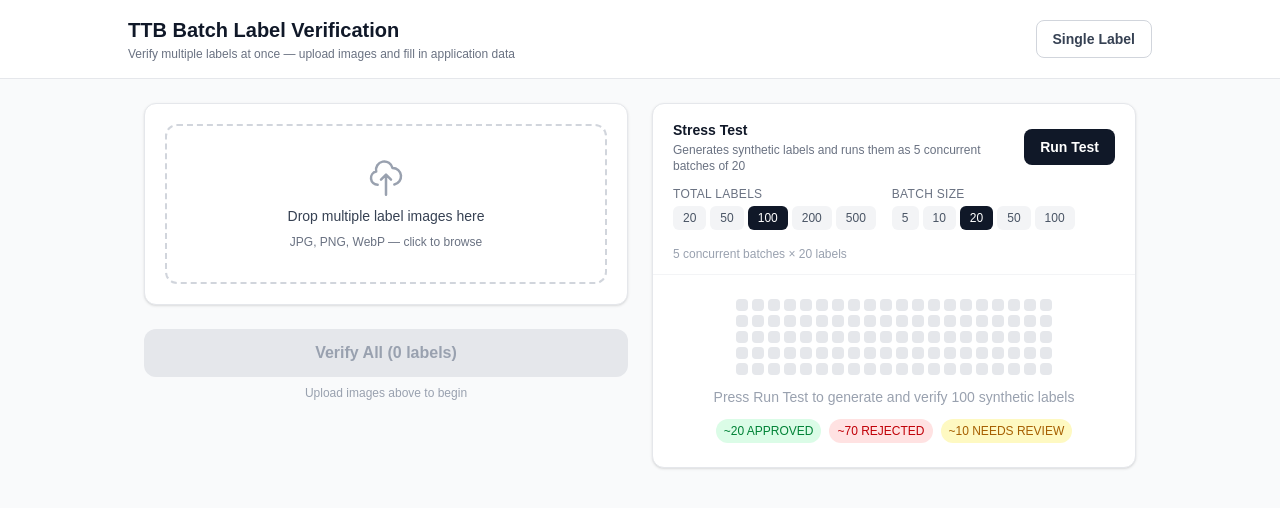
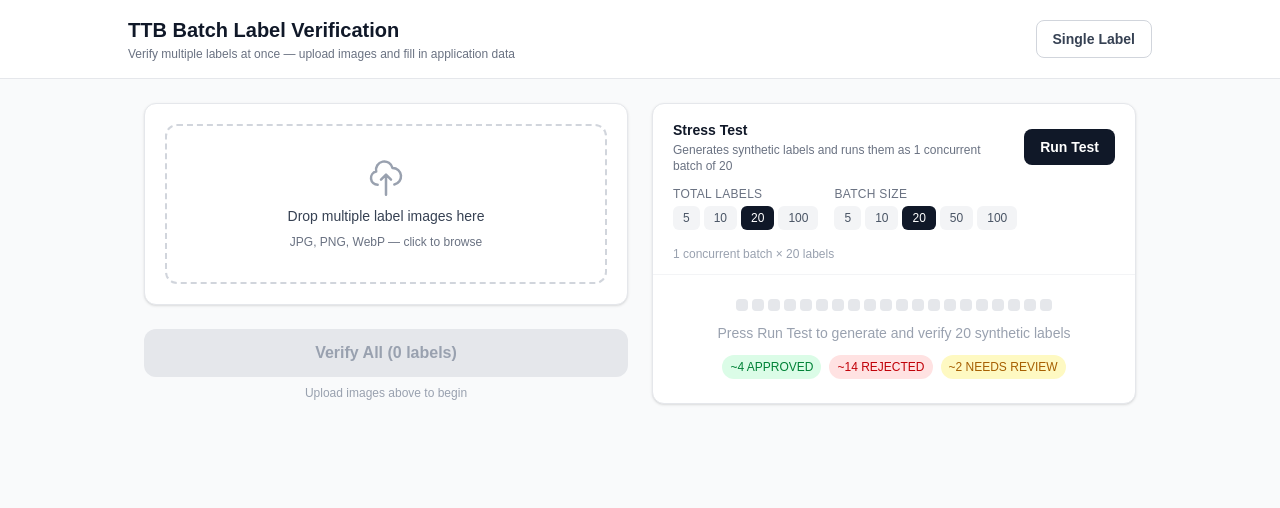
Before and after one commit to jllewis11/alcohol-label-verification, a Next.js app: page /batch in a window 1280 px wide. Shown: the top 508 px of the page. Built offline with nearby package versions, Linux system fonts and the light colour scheme.

Commit message:
Set stress test presets to 5, 10, 20, 100

```diff
--- a/components/TestBatch.tsx
+++ b/components/TestBatch.tsx
@@ -17,7 +17,7 @@
 
 type RunState = 'idle' | 'generating' | 'running' | 'done';
 
-const TOTAL_PRESETS = [20, 50, 100, 200, 500];
+const TOTAL_PRESETS = [5, 10, 20, 100];
 const BATCH_SIZE_OPTIONS = [5, 10, 20, 50, 100];
 
 function chunk<T>(arr: T[], size: number): T[][] {
@@ -47,7 +47,7 @@
   const [elapsed, setElapsed] = useState(0);
   const [totalTime, setTotalTime] = useState<number | null>(null);
   const [hoveredId, setHoveredId] = useState<number | null>(null);
-  const [totalCount, setTotalCount] = useState(100);
+  const [totalCount, setTotalCount] = useState(20);
   const [batchSize, setBatchSize] = useState(20);
   const startRef = useRef<number>(0);
 
```
